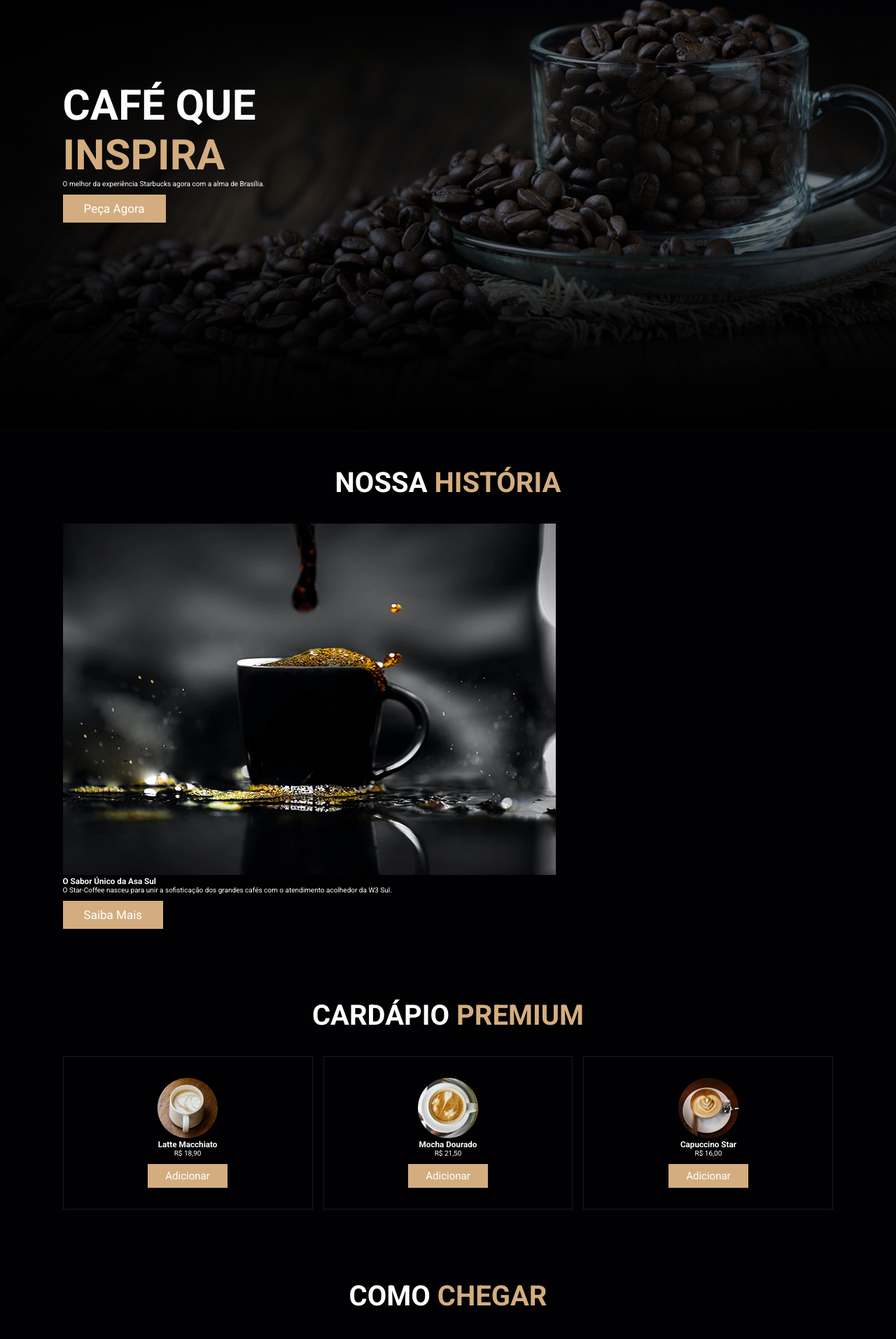
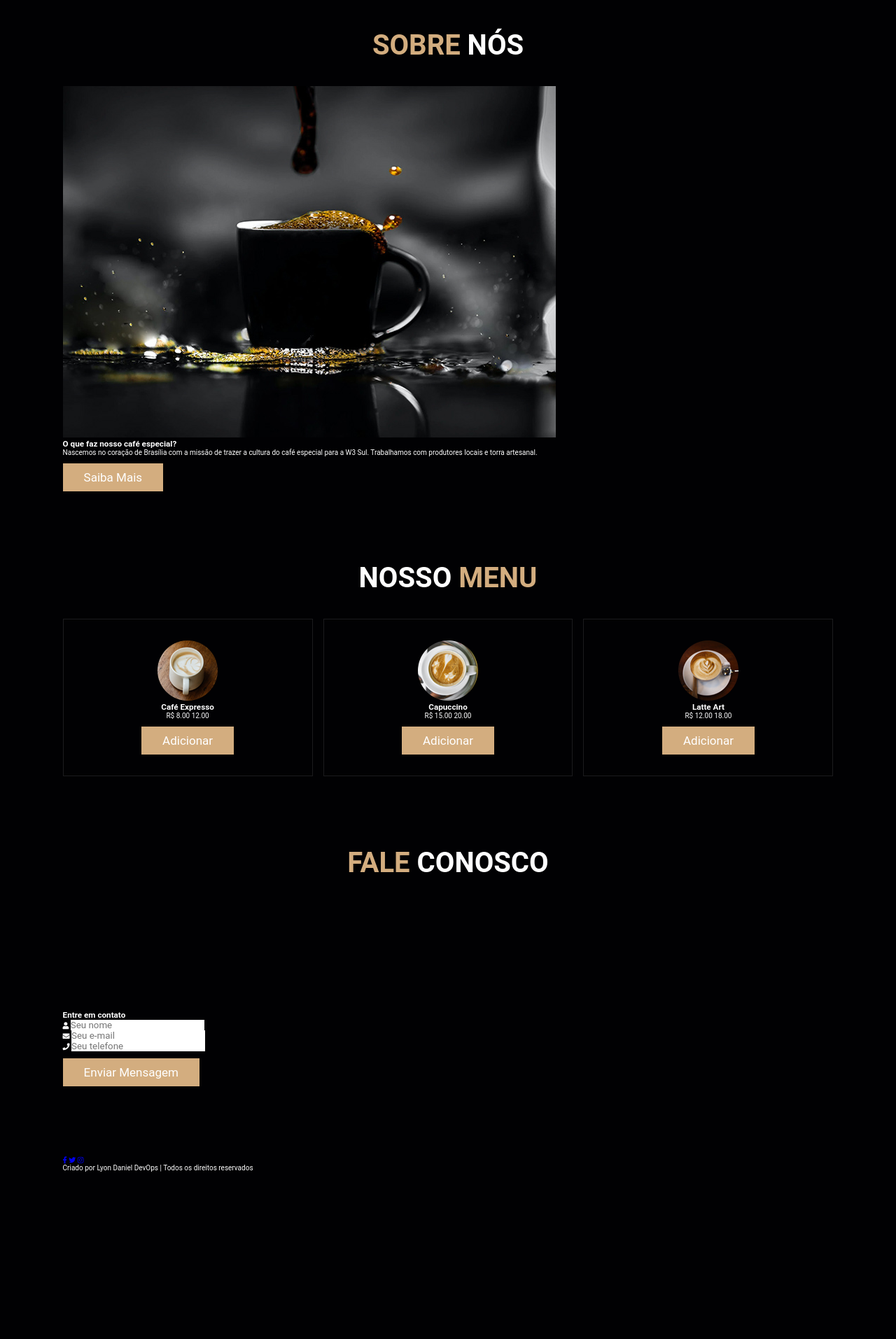
Before and after one commit to lyondanieldevops/site-cafeteria, a plain HTML site: page index.html in a window 1280 px wide. Shown: the part 184-2097 px from the top of the page at 70% size. After the commit the page ends 1908 px from the top, so only its background shows below. Drawn offline with Linux system fonts and the light colour scheme; grey boxes are pictures that could not be loaded.

Commit message:
Site completo com mapa de Brasilia

```diff
--- a/index.html
+++ b/index.html
@@ -4,20 +4,14 @@
     <meta charset="UTF-8">
     <meta name="viewport" content="width=device-width, initial-scale=1.0">
     <title>Star-Coffee | Brasília</title>
-
     <link rel="stylesheet" href="style.css">
-
-    <link href="https://fonts.googleapis.com/css2?family=Roboto:wght@300;400;700&display=swap" rel="stylesheet">
-
-    <link rel="stylesheet" href="https://cdnjs.cloudflare.com/ajax/libs/font-awesome/6.0.0/css/all.min.css">
+    <link rel="stylesheet" href="https://cdnjs.cloudflare.com/ajax/libs/font-awesome/5.15.4/css/all.min.css">
 </head>
 <body>
 
     <header class="header">
-        <section>
         <a href="#" class="logo">
-                <i class="fas fa-mug-hot" style="color:var(--main-color); font-size: 2.5rem;"></i>
-                <span class="logo-text">STAR-COFFEE</span>
+            <img src="logo.png" alt="Logo Star Coffee">
         </a>
 
         <nav class="navbar">
@@ -25,106 +19,94 @@
             <a href="#about">Sobre</a>
             <a href="#menu">Menu</a>
             <a href="#review">Avaliações</a>
-                <a href="#address">Endereço</a>
+            <a href="#contact">Contato</a>
         </nav>
 
         <div class="icons">
             <div class="fas fa-search" id="search-btn"></div>
             <div class="fas fa-shopping-cart" id="cart-btn"></div>
+            <div class="fas fa-bars" id="menu-btn"></div>
         </div>
-
-            <form class="search-form">
-                <input type="search" id="search-box" placeholder="Pesquisar produto...">
-                <label for="search-box" class="fas fa-search"></label>
-            </form>
-
-            <div class="cart-items-container">
-                <h2 style="color: #000; padding: 1.5rem; font-size: 2rem;">Meu Carrinho</h2>
-                <div class="cart-item">
-                    <span class="fas fa-times"></span>
-                    <img src="menu-1.png" alt="">
-                    <div class="content">
-                        <h3>Café Especial</h3>
-                        <div class="price">R$ 15,99</div>
-                    </div>
-                </div>
-                <a href="#" class="btn-checkout">Finalizar Pedido</a>
-            </div>
-        </section>
     </header>
 
-    <section class="home-container" id="home">
+    <section class="home" id="home">
         <div class="content">
-            <h3>CAFÉ QUE <br><span>INSPIRA</span></h3>
-            <p>O melhor da experiência Starbucks agora com a alma de Brasília.</p>
-            <a href="#menu" class="btn">Peça Agora</a>
+            <h3>O melhor café de Brasília</h3>
+            <p>Sinta o aroma e o sabor de grãos selecionados na W3 Sul. Um ambiente feito para quem ama café de verdade.</p>
+            <a href="#menu" class="btn">Peça o Seu Agora</a>
         </div>
     </section>
 
     <section class="about" id="about">
-        <h2 class="heading">NOSSA <span>HISTÓRIA</span></h2>
+        <h1 class="heading"> <span>Sobre</span> Nós </h1>
         <div class="row">
             <div class="image">
-                <img src="about-img.jpg" alt="Sobre Nós">
+                <img src="about-img.jpg" alt="Nossa Cafeteria">
             </div>
             <div class="content">
-                <h3>O Sabor Único da Asa Sul</h3>
-                <p>O Star-Coffee nasceu para unir a sofisticação dos grandes cafés com o atendimento acolhedor da W3 Sul.</p>
+                <h3>O que faz nosso café especial?</h3>
+                <p>Nascemos no coração de Brasília com a missão de trazer a cultura do café especial para a W3 Sul. Trabalhamos com produtores locais e torra artesanal.</p>
                 <a href="#" class="btn">Saiba Mais</a>
             </div>
         </div>
     </section>
 
     <section class="menu" id="menu">
-        <h2 class="heading">CARDÁPIO <span>PREMIUM</span></h2>
+        <h1 class="heading"> Nosso <span>Menu</span> </h1>
         <div class="box-container">
             <div class="box">
                 <img src="menu-1.png" alt="">
-                <h3>Latte Macchiato</h3>
-                <div class="price">R$ 18,90</div>
-                <a href="#" class="btn-cart">Adicionar</a>
+                <h3>Café Expresso</h3>
+                <div class="price">R$ 8.00 <span>12.00</span></div>
+                <a href="#" class="btn">Adicionar</a>
             </div>
             <div class="box">
                 <img src="menu-2.png" alt="">
-                <h3>Mocha Dourado</h3>
-                <div class="price">R$ 21,50</div>
-                <a href="#" class="btn-cart">Adicionar</a>
+                <h3>Capuccino</h3>
+                <div class="price">R$ 15.00 <span>20.00</span></div>
+                <a href="#" class="btn">Adicionar</a>
             </div>
             <div class="box">
                 <img src="menu-3.png" alt="">
-                <h3>Capuccino Star</h3>
-                <div class="price">R$ 16,00</div>
-                <a href="#" class="btn-cart">Adicionar</a>
+                <h3>Latte Art</h3>
+                <div class="price">R$ 12.00 <span>18.00</span></div>
+                <a href="#" class="btn">Adicionar</a>
             </div>
         </div>
     </section>
 
-    <section class="address" id="address">
-        <h2 class="heading">COMO <span>CHEGAR</span></h2>
-        <iframe
-            src="https://www.google.com/maps/embed?pb=!1m18!1m12!1m3!1d3838.74724853037!2d-47.915570!3d-15.817296!2m3!1f0!2f0!3f0!3m2!1i1024!2i768!4f13.1!3m3!1m2!1s0x935a3b207e4d8985%3A0x868b1a8d56b43b6b!2sCLS%20311%20Asa%20Sul!5e0!3m2!1spt-BR!2sbr!4v1715000000000!5m2!1spt-BR!2sbr0"
-            width="100%" height="450" style="border:0;" allowfullscreen="" loading="lazy">
-        </iframe>
+    <section class="contact" id="contact">
+        <h1 class="heading"> <span>Fale</span> Conosco </h1>
+        <div class="row">
+            <iframe class="map" src="https://www.google.com/maps/embed?pb=!1m18!1m12!1m3!1d3838.8637785239965!2d-47.89926138514489!3d-15.811181289039166!2m3!1f0!2f0!3f0!3m2!1i1024!2i768!4f13.1!3m3!1m2!1s0x935a3ade0751915f%3A0x6b490a6e026b216c!2sW3%20Sul%2C%20Bras%C3%ADlia%20-%20DF!5e0!3m2!1spt-BR!2sbr!4v1703340000000!5m2!1spt-BR!2sbr" allowfullscreen="" loading="lazy"></iframe>
+
+            <form action="">
+                <h3>Entre em contato</h3>
+                <div class="inputBox">
+                    <span class="fas fa-user"></span>
+                    <input type="text" placeholder="Seu nome">
+                </div>
+                <div class="inputBox">
+                    <span class="fas fa-envelope"></span>
+                    <input type="email" placeholder="Seu e-mail">
+                </div>
+                <div class="inputBox">
+                    <span class="fas fa-phone"></span>
+                    <input type="number" placeholder="Seu telefone">
+                </div>
+                <input type="submit" value="Enviar Mensagem" class="btn">
+            </form>
+        </div>
     </section>
 
-    <script>
-        let searchForm = document.querySelector('.search-form');
-        let cartItem = document.querySelector('.cart-items-container');
+    <section class="footer">
+        <div class="share">
+            <a href="#" class="fab fa-facebook-f"></a>
+            <a href="#" class="fab fa-twitter"></a>
+            <a href="#" class="fab fa-instagram"></a>
+        </div>
+        <div class="credit">Criado por <span>Lyon Daniel DevOps</span> | Todos os direitos reservados</div>
+    </section>
 
-        document.querySelector('#search-btn').onclick = () => {
-            searchForm.classList.toggle('active');
-            cartItem.classList.remove('active');
-        };
-
-        document.querySelector('#cart-btn').onclick = () => {
-            cartItem.classList.toggle('active');
-            searchForm.classList.remove('active');
-        };
-
-        window.onscroll = () => {
-            searchForm.classList.remove('active');
-            cartItem.classList.remove('active');
-        };
-    </script>
 </body>
 </html>
```
Lines whose indentation alone changed are shown as unchanged.
